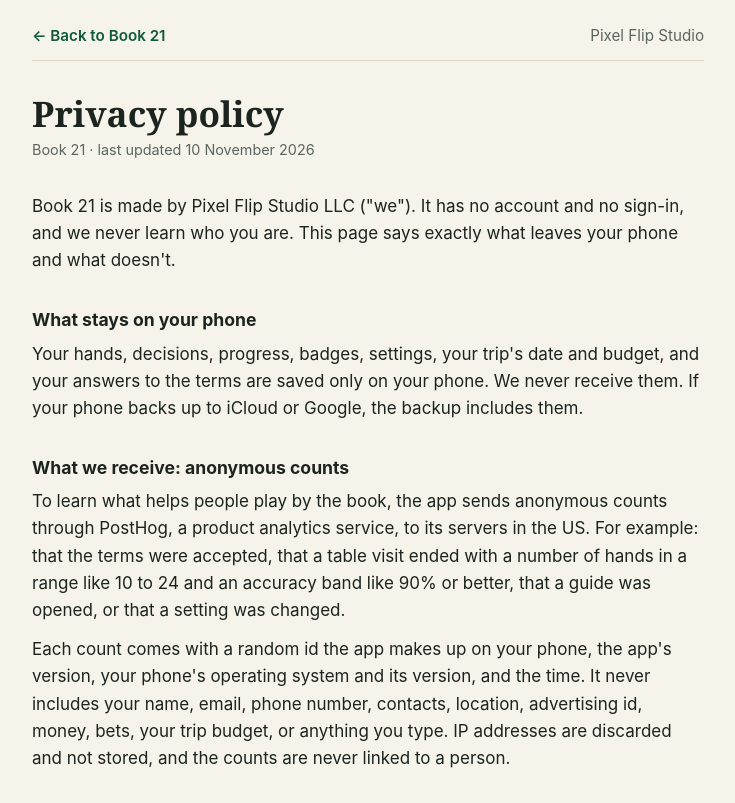
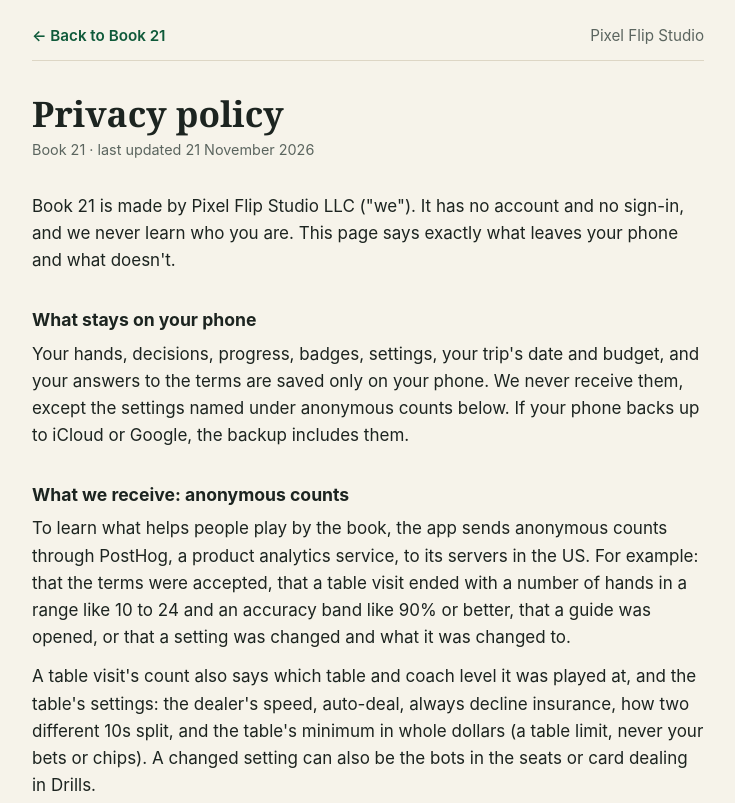
Before and after one commit to pixelflipstudio-dev/pixelflipstudio-dev.github.io, a plain HTML site: page book21/privacy/index.html in a window 1280 px wide. Shown: the top 803 px of the page, without its empty margins (272-1007 px from the left). Drawn offline with Linux system fonts and the light colour scheme.

Commit message:
Privacy policy: the table settings the counts carry; terms dated 21 November
Co-Authored-By: Claude Opus 5.5 <noreply@anthropic.com>

```diff
--- a/book21/privacy/index.html
+++ b/book21/privacy/index.html
@@ -12,7 +12,7 @@
         <a href="https://book21.app/">&larr; Back to Book 21</a><a href="/">Pixel Flip Studio</a>
       </nav>
       <h1>Privacy policy</h1>
-      <p class="meta">Book 21 · last updated 10 November 2026</p>
+      <p class="meta">Book 21 · last updated 21 November 2026</p>
       <p>
         Book 21 is made by Pixel Flip Studio LLC ("we"). It has no account and no sign-in, and we
         never learn who you are. This page says exactly what leaves your phone and what doesn't.
@@ -20,15 +20,23 @@
       <h2>What stays on your phone</h2>
       <p>
         Your hands, decisions, progress, badges, settings, your trip's date and budget, and your
-        answers to the terms are saved only on your phone. We never receive them. If your phone
-        backs up to iCloud or Google, the backup includes them.
+        answers to the terms are saved only on your phone. We never receive them, except the
+        settings named under anonymous counts below. If your phone backs up to iCloud or Google, the
+        backup includes them.
       </p>
       <h2>What we receive: anonymous counts</h2>
       <p>
         To learn what helps people play by the book, the app sends anonymous counts through PostHog,
         a product analytics service, to its servers in the US. For example: that the terms were
         accepted, that a table visit ended with a number of hands in a range like 10 to 24 and an
-        accuracy band like 90% or better, that a guide was opened, or that a setting was changed.
+        accuracy band like 90% or better, that a guide was opened, or that a setting was changed and
+        what it was changed to.
+      </p>
+      <p>
+        A table visit's count also says which table and coach level it was played at, and the
+        table's settings: the dealer's speed, auto-deal, always decline insurance, how two different
+        10s split, and the table's minimum in whole dollars (a table limit, never your bets or
+        chips). A changed setting can also be the bots in the seats or card dealing in Drills.
       </p>
       <p>
         Each count comes with a random id the app makes up on your phone, the app's version, your
```
Also changed, not shown: book21/terms/index.html (+1 -1 lines).
